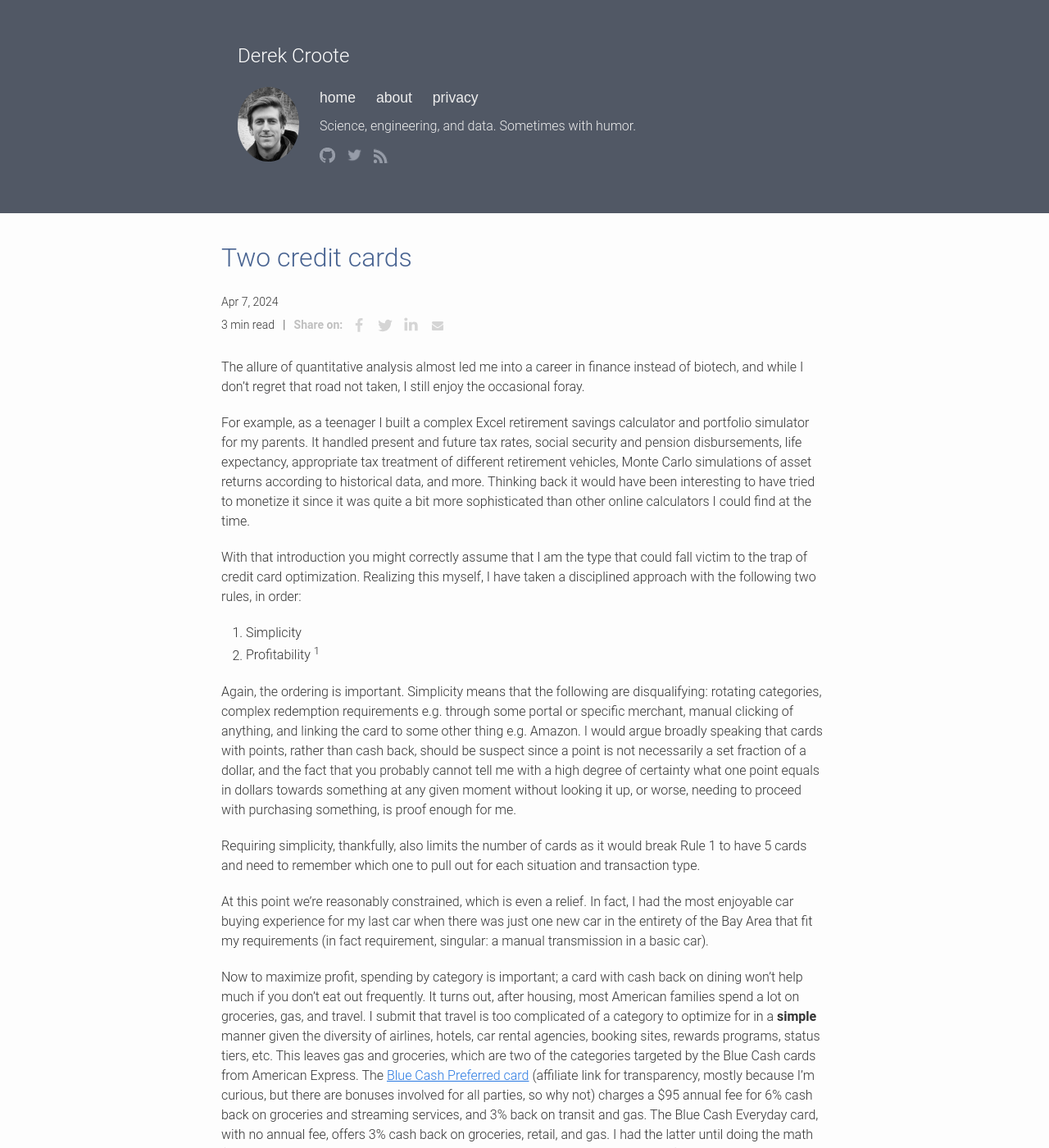
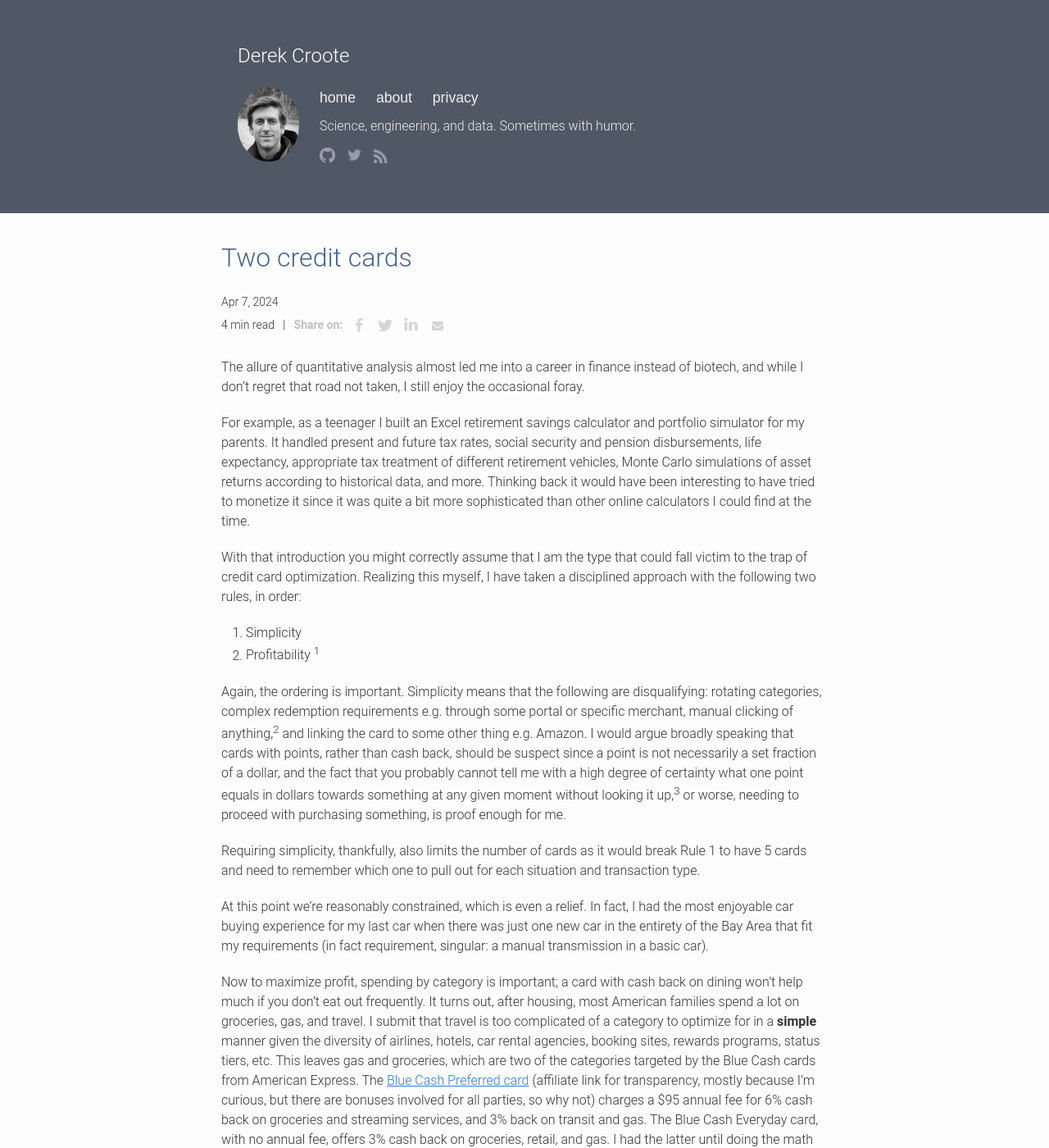
Before and after one commit to dcroote/dcroote.github.io, a Jekyll site: the page built from _posts/2024-04-07-credit-cards.md, in a window 1280 px wide and 1400 px high. Shown: the whole window at 82% size. Built offline with Jekyll 4.4.1, drawn with Linux system fonts in a browser that asks for light colours; some web fonts are replaced; some of the changed text lies outside the part shown.

Commit message:
feat: cc post footnotes

```diff
--- a/_posts/2024-04-07-credit-cards.md
+++ b/_posts/2024-04-07-credit-cards.md
@@ -8,7 +8,7 @@
 
 The allure of quantitative analysis almost led me into a career in finance instead of biotech, and while I don't regret that road not taken, I still enjoy the occasional foray.
 
-For example, as a teenager I built a complex Excel retirement savings calculator and portfolio simulator for my parents.
+For example, as a teenager I built an Excel retirement savings calculator and portfolio simulator for my parents.
 It handled present and future tax rates, social security and pension disbursements, life expectancy, appropriate tax treatment of different retirement vehicles, Monte Carlo simulations of asset returns according to historical data, and more.
 Thinking back it would have been interesting to have tried to monetize it since it was quite a bit more sophisticated than other online calculators I could find at the time.
 
@@ -18,7 +18,7 @@
 1. Simplicity
 2. Profitability <sup>1</sup>
 
-Again, the ordering is important. Simplicity means that the following are disqualifying: rotating categories, complex redemption requirements e.g. through some portal or specific merchant, manual clicking of anything, and linking the card to some other thing e.g. Amazon. I would argue broadly speaking that cards with points, rather than cash back, should be suspect since a point is not necessarily a set fraction of a dollar, and the fact that you probably cannot tell me with a high degree of certainty what one point equals in dollars towards something at any given moment without looking it up, or worse, needing to proceed with purchasing something, is proof enough for me.
+Again, the ordering is important. Simplicity means that the following are disqualifying: rotating categories, complex redemption requirements e.g. through some portal or specific merchant, manual clicking of anything,<sup>2</sup> and linking the card to some other thing e.g. Amazon. I would argue broadly speaking that cards with points, rather than cash back, should be suspect since a point is not necessarily a set fraction of a dollar, and the fact that you probably cannot tell me with a high degree of certainty what one point equals in dollars towards something at any given moment without looking it up,<sup>3</sup> or worse, needing to proceed with purchasing something, is proof enough for me.
 
 Requiring simplicity, thankfully, also limits the number of cards as it would break Rule 1 to have 5 cards and need to remember which one to pull out for each situation and transaction type.
 
```
Also changed, not shown: other parts of _posts/2024-04-07-credit-cards.md (+2 -0 lines).
